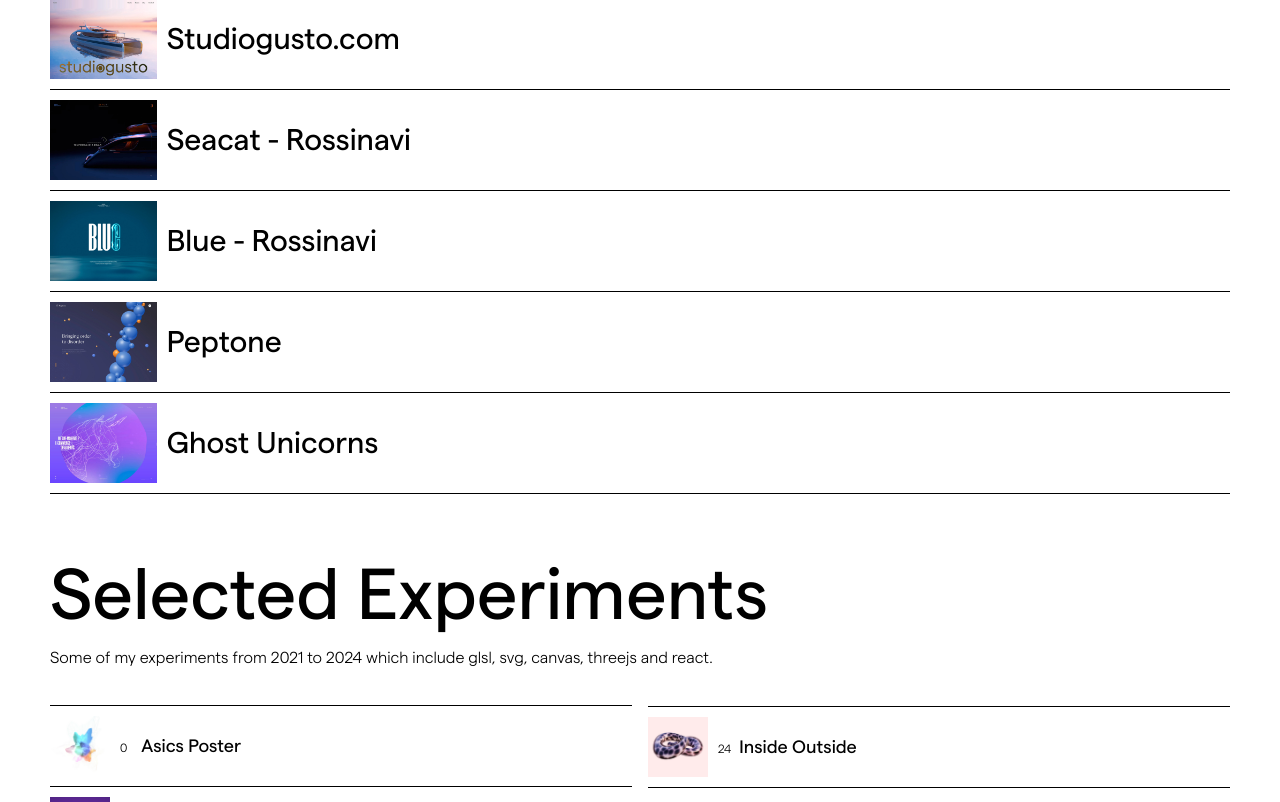
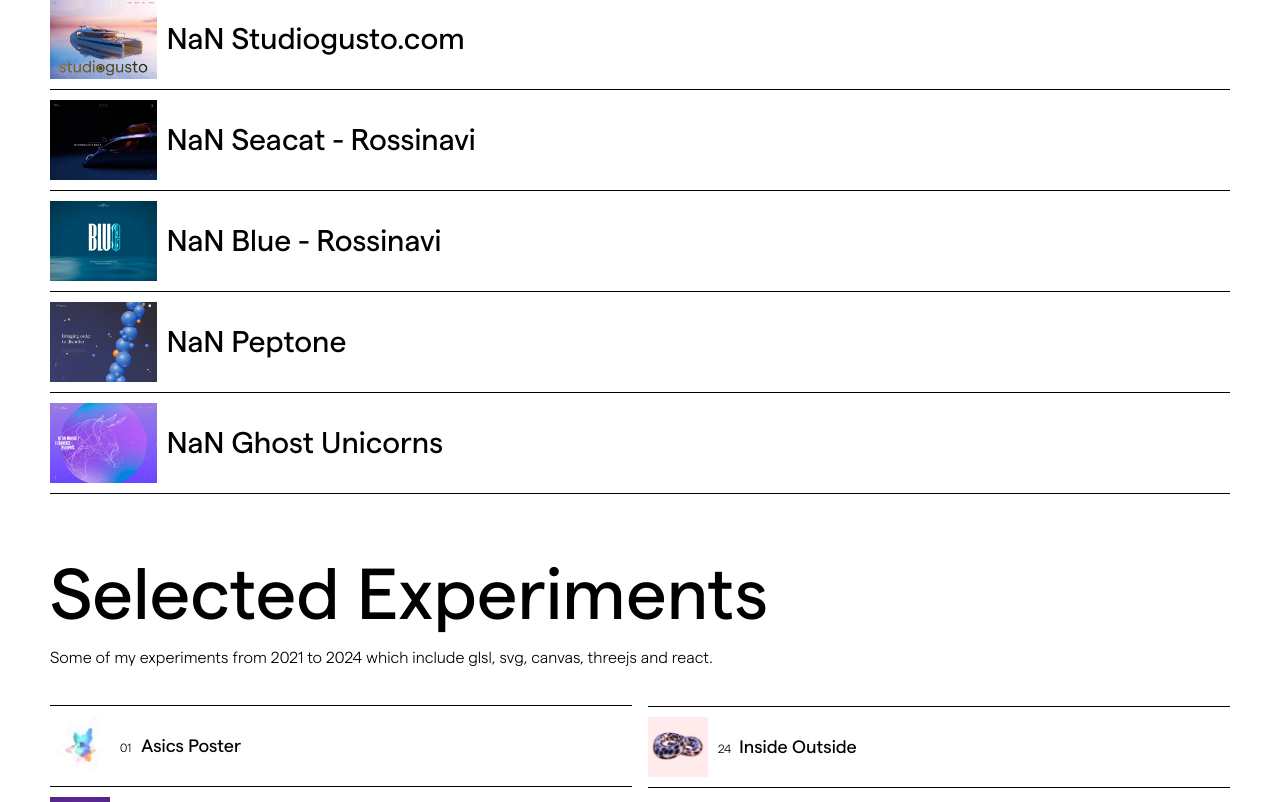
Before and after one commit to pronoia9/portfolio-supah, a React (Vite) app: page / in a window 1280 px wide. Shown: the part 1518-2320 px from the top of the page. Built offline with nearby package versions, Linux system fonts and the light colour scheme.

Commit message:
fix numbering + spacing for name

```diff
--- a/src/components/Works.jsx
+++ b/src/components/Works.jsx
@@ -1,5 +1,4 @@
 import { useRef } from 'react';
-// import HTMLParse from 'react-html-parser';
 import styled from 'styled-components';
 import gsap from 'gsap';
 
@@ -136,7 +135,8 @@
       <a ref={$root} onMouseEnter={handleMouseEnter} onMouseLeave={handleMouseLeave} href={link} target='_blank'>
         {image && <img src={image} alt={name} />}
         <span className='link' ref={$link}>
-          <em>{i && num}</em>{' '}{name}{/* {HTMLParse(name)} */}
+          {num && <em>{num}</em>}
+          {` ${name}`}
         </span>
         <span className='overlay' ref={$overlay} />
       </a>
```
